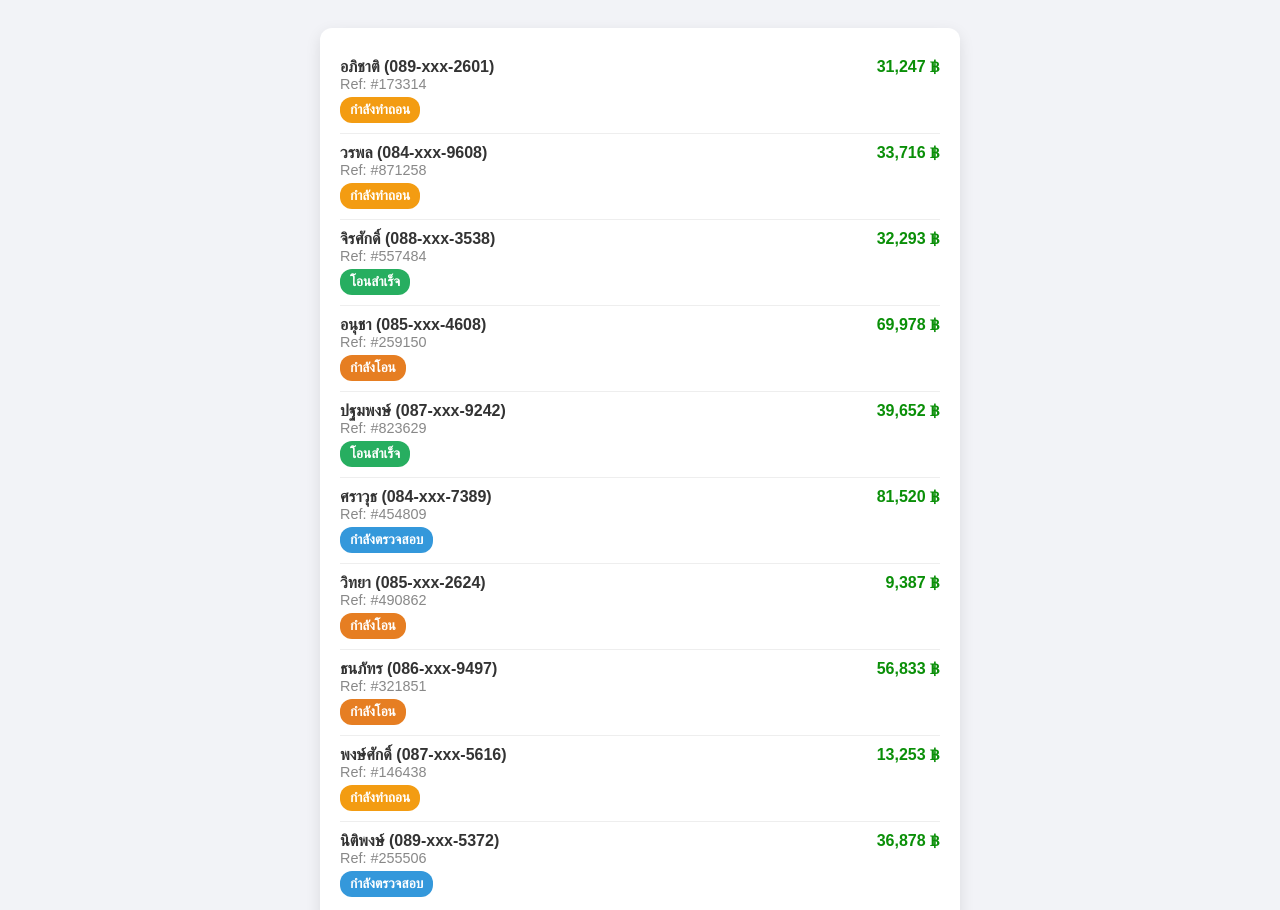
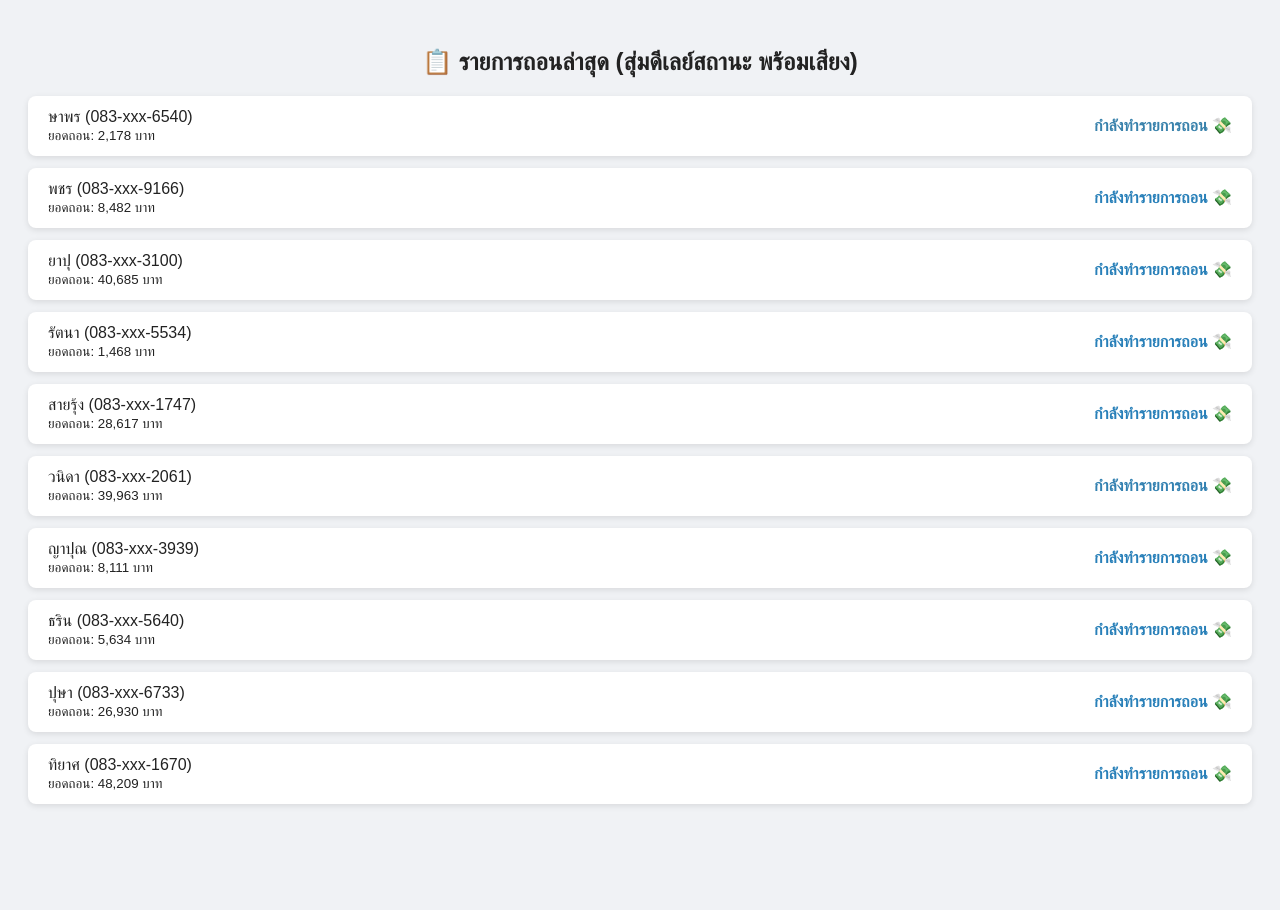
Before and after one commit to h3ighTz/withdraw-status, a plain HTML site: page index.html in a window 1280 px wide. Shown: the top 910 px of the page. After the commit the page ends 844 px from the top, so only its background shows below. Drawn offline with Linux system fonts and the light colour scheme.

Commit message:
First Update.html

```diff
--- a/index.html
+++ b/index.html
@@ -3,134 +3,179 @@
 <head>
 <meta charset="UTF-8" />
 <meta name="viewport" content="width=device-width, initial-scale=1" />
-  <title>รายการถอนเงิน</title>
+<title>สถานะการถอนเงินสมจริง พร้อมเสียง</title>
 <style>
   body {
-      font-family: "Sarabun", sans-serif;
-      background: #f2f3f7;
+    font-family: 'Sarabun', sans-serif;
+    background: #f0f2f5;
     padding: 20px;
+    color: #222;
   }
-    #withdraw-list {
-      max-width: 600px;
-      margin: auto;
+  h2 {
+    text-align: center;
+    margin-bottom: 20px;
+  }
+  .transaction {
     background: #fff;
-      border-radius: 12px;
-      padding: 20px;
-      box-shadow: 0 5px 15px rgba(0,0,0,0.1);
-    }
-    .withdraw-item {
+    border-radius: 8px;
+    padding: 12px 20px;
+    margin-bottom: 12px;
+    box-shadow: 0 2px 6px rgba(0,0,0,0.1);
     display: flex;
-      flex-wrap: wrap;
     justify-content: space-between;
     align-items: center;
-      padding: 10px 0;
-      border-bottom: 1px solid #eee;
+    transition: background-color 0.5s ease;
   }
-    .withdraw-item:last-child {
-      border-bottom: none;
-    }
-    .name-phone {
+  .status {
     font-weight: 600;
     font-size: 1rem;
-      color: #333;
-      flex: 1 1 220px;
+    color: #e67e22;
+    min-width: 160px;
+    text-align: right;
+    transition: color 0.5s ease;
   }
-    .amount {
-      color: #0a8f08;
-      font-weight: bold;
-      flex: 0 0 100px;
-      text-align: right;
-    }
-    .ref {
-      flex: 1 1 100%;
-      font-size: 0.9rem;
-      color: #888;
-    }
-    .status {
-      margin-top: 5px;
-      font-size: 0.85rem;
-      padding: 5px 10px;
-      border-radius: 12px;
-      font-weight: bold;
-      color: #fff;
-    }
-    .status.working { background-color: #f39c12; }
-    .status.checking { background-color: #3498db; }
-    .status.transfer { background-color: #e67e22; }
-    .status.success { background-color: #27ae60; }
 </style>
 </head>
 <body>
 
-<div id="withdraw-list"></div>
+<h2>📋 รายการถอนล่าสุด (สุ่มดีเลย์สถานะ พร้อมเสียง)</h2>
+<div id="transactionList"></div>
+
+<!-- เสียง ding แบบสั้น -->
+<audio id="dingSound" preload="auto">
+  <source src="https://actions.google.com/sounds/v1/cartoon/clang_and_wobble.ogg" type="audio/ogg">
+  <source src="https://actions.google.com/sounds/v1/cartoon/clang_and_wobble.mp3" type="audio/mpeg">
+</audio>
 
 <script>
-  const names = [
-    "อภิชาติ", "วรพล", "จิรศักดิ์", "อนุชา", "ปฐมพงษ์", "ศราวุธ", "วิทยา", "ธนภัทร", "พงษ์ศักดิ์", "นิติพงษ์",
-    "สุภัทร", "จรัส", "กฤษฎา", "สุวัฒน์", "ปกรณ์", "ทศพล", "อรรถพล", "สมชาย", "กิตติศักดิ์", "ชัยวัฒน์",
-    "นพดล", "ธนกร", "ศุภชัย", "สุนทร", "วิชาญ", "ธวัชชัย", "ปรเมศวร์", "วรพงษ์", "สิทธิชัย", "ชาญชัย",
-    "วรวิทย์", "วัชรพล", "ธีรพล", "ธนกฤต", "สุรชัย", "เกรียงไกร", "พงษ์เทพ", "อาทิตย์", "รณชัย", "สันติ",
-    "ปิยะวัฒน์", "สมพงษ์", "นพรัตน์", "จิรพัฒน์", "จักรกฤษณ์", "วีรภัทร", "ภูริ", "ธีรวัฒน์", "สราวุธ", "ปรัชญา"
+  // รายชื่อจริง 500 ชื่อ (ตัวอย่างชื่อจริงไทยยอดนิยม + สุ่มเติมชื่อแบบ random)
+  const baseNames = [
+    "อานนท์", "ก้อง", "ขวัญ", "คม", "จิตร", "จิรภา", "ชลธิชา", "ชนะ", "ชื่น", "ชูเกียรติ",
+    "ชนินทร์", "ช่อ", "ชไมพร", "ดนัย", "ดาว", "ดารา", "ดาริน", "ดิน", "ธนวัฒน์", "ธนกฤต",
+    "ธนัช", "นที", "น้อย", "นิธิ", "นิจ", "นิ่ม", "นนทิชา", "นที", "บัว", "บุญช่วย",
+    "บุญธรรม", "บูรพา", "ปวีณา", "ปรีชา", "ประภัสสร", "ปริญญา", "ปรียา", "ปฐมพร", "ผกากรอง", "พงศ์",
+    "พชร", "พรทิพย์", "พรพิศ", "พรชัย", "พูนศักดิ์", "ภาคิน", "ภัทร", "ภัทรพล", "มหา", "มณฑล",
+    "มธุรส", "ยศ", "ยุทธ", "ยุพา", "รัตนา", "รัตน์", "รัชนก", "ริน", "รุจิรา", "ฤทธิรงค์",
+    "ลัดดาวรรณ", "ลลิตา", "ลักษณ์", "ลัดดา", "วรรณา", "วัฒนา", "วิทยา", "วิไล", "วิชัย", "วิลาศ",
+    "วริศรา", "วนิดา", "ศักดิ์", "ศรี", "ศุภชัย", "สุดา", "สุวรรณา", "สุทธิพงษ์", "สุรชัย", "สุรัตน์",
+    "สุพัตรา", "สุพิชชา", "สายฝน", "สายรุ้ง", "สมศักดิ์", "สมชาย", "สมปอง", "สมพร", "สมฤดี", "สมหวัง",
+    "สงกรานต์", "สมนึก", "สไมล์", "สาวิตรี", "สุเมธ", "สุภาวดี", "สุทธิชัย", "สุขสันต์", "สุริยา", "สุรีย์"
   ];
 
+  // ฟังก์ชันสุ่มชื่อจริงเพิ่มเติมให้ครบ 500 โดยไม่ซ้ำ
+  function generateUniqueNames(count) {
+    const namesSet = new Set(baseNames);
+    const syllables = ["ณ", "พร", "ธ", "ศ", "ยา", "ทิ", "ญา", "นุ", "ษา", "วี", "ภา", "ญา", "ธา", "บู", "ดา", "ปุ", "ริน", "จิ"];
+    while (namesSet.size < count) {
+      let name = "";
+      // สุ่มความยาวชื่อ 2-3 พยางค์ (2-3 ตัวอักษร)
+      const length = Math.floor(Math.random() * 2) + 2;
+      for(let i=0; i<length; i++) {
+        name += syllables[Math.floor(Math.random()*syllables.length)];
+      }
+      namesSet.add(name);
+    }
+    return Array.from(namesSet);
+  }
+
+  const names = generateUniqueNames(500);
+
+  function randomPhone() {
+    return `083-xxx-${Math.floor(1000 + Math.random()*9000)}`;
+  }
+
+  function randomAmount() {
+    return (Math.floor(Math.random() * (50000 - 500)) + 500).toLocaleString() + " บาท";
+  }
+
+  // สร้าง transaction 10 รายการต่อรอบ
+  function generateTransactions() {
+    const txs = [];
+    const usedIndices = new Set();
+    while(txs.length < 10) {
+      const idx = Math.floor(Math.random() * names.length);
+      if(!usedIndices.has(idx)) {
+        usedIndices.add(idx);
+        txs.push({
+          name: names[idx],
+          phone: randomPhone(),
+          amount: randomAmount(),
+          statusIndex: 0,
+          timeoutId: null
+        });
+      }
+    }
+    return txs;
+  }
+
   const statuses = [
-    {key:"working", label:"กำลังทำถอน"},
-    {key:"checking", label:"กำลังตรวจสอบ"},
-    {key:"transfer", label:"กำลังโอน"},
-    {key:"success", label:"โอนสำเร็จ"}
+    { text: "กำลังตรวจสอบรายการถอน 🔎", color: "#f39c12" },
+    { text: "กำลังทำรายการถอน 💸", color: "#2980b9" },
+    { text: "รายการสำเร็จ ✅", color: "#27ae60" }
   ];
 
-  function randomAmount() {
-    return Math.floor(Math.random() * 90000) + 1000;
+  const container = document.getElementById('transactionList');
+  const dingSound = document.getElementById('dingSound');
+  let transactions = generateTransactions();
+
+  // แสดงรายการ
+  function render() {
+    container.innerHTML = '';
+    transactions.forEach((tx, idx) => {
+      const div = document.createElement('div');
+      div.className = 'transaction';
+      div.id = `tx-${idx}`;
+      div.innerHTML = `
+        <div>${tx.name} (${tx.phone})<br><small>ยอดถอน: ${tx.amount}</small></div>
+        <div class="status" style="color:${statuses[tx.statusIndex].color}">${statuses[tx.statusIndex].text}</div>
+      `;
+      container.appendChild(div);
+    });
   }
 
-  function randomRef() {
-    return Math.floor(100000 + Math.random() * 900000);
+  // อัพเดตสถานะ 3-5 วิ
+  function updateStatus(tx, idx) {
+    if(tx.statusIndex >= statuses.length - 1) return; // สถานะสุดท้าย
+
+    const delay = 3000 + Math.floor(Math.random() * 2000);
+
+    tx.timeoutId = setTimeout(() => {
+      tx.statusIndex++;
+      const div = document.getElementById(`tx-${idx}`);
+      if(div) {
+        div.querySelector('.status').textContent = statuses[tx.statusIndex].text;
+        div.querySelector('.status').style.color = statuses[tx.statusIndex].color;
+
+        if(tx.statusIndex === statuses.length - 1) {
+          dingSound.currentTime = 0;
+          dingSound.play().catch(() => {});
+        }
+      }
+      updateStatus(tx, idx);
+    }, delay);
   }
 
-  function randomPhone() {
-    const prefixes = ["083", "084", "085", "086", "087", "088", "089"];
-    const prefix = prefixes[Math.floor(Math.random() * prefixes.length)];
-    const middle = "xxx";
-    const last = Math.floor(1000 + Math.random() * 9000);
-    return `${prefix}-${middle}-${last}`;
+  // เริ่มรันสถานะทั้งหมด
+  function startCycle() {
+    transactions.forEach((tx, idx) => {
+      tx.statusIndex = 0;
+      updateStatus(tx, idx);
+    });
   }
 
-  function formatNumber(num) {
-    return num.toString().replace(/\B(?=(\d{3})+(?!\d))/g, ",");
+  // โหลดรอบใหม่ทุก 12 วินาที
+  function reloadTransactions() {
+    transactions.forEach(tx => {
+      if(tx.timeoutId) clearTimeout(tx.timeoutId);
+    });
+    transactions = generateTransactions();
+    render();
+    startCycle();
   }
 
-  const perPage = 10;
-  let startIndex = 0;
-
-  function generateWithdrawList() {
-    const list = document.getElementById("withdraw-list");
-    list.innerHTML = "";
-
-    for (let i = 0; i < perPage; i++) {
-      const idx = (startIndex + i) % names.length;
-      const name = names[idx];
-      const amount = randomAmount();
-      const ref = randomRef();
-      const status = statuses[Math.floor(Math.random() * statuses.length)];
-      const phone = randomPhone();
-
-      const item = document.createElement("div");
-      item.className = "withdraw-item";
-      item.innerHTML = `
-        <div class="name-phone">${name} (${phone})</div>
-        <div class="amount">${formatNumber(amount)} ฿</div>
-        <div class="ref">Ref: #${ref}</div>
-        <div class="status ${status.key}">${status.label}</div>
-      `;
-      list.appendChild(item);
-    }
-
-    startIndex = (startIndex + perPage) % names.length;
-  }
-
-  generateWithdrawList();
-  setInterval(generateWithdrawList, 7000);
+  render();
+  startCycle();
+  setInterval(reloadTransactions, 12000);
 </script>
 
 </body>
```
Lines whose indentation alone changed are shown as unchanged.
